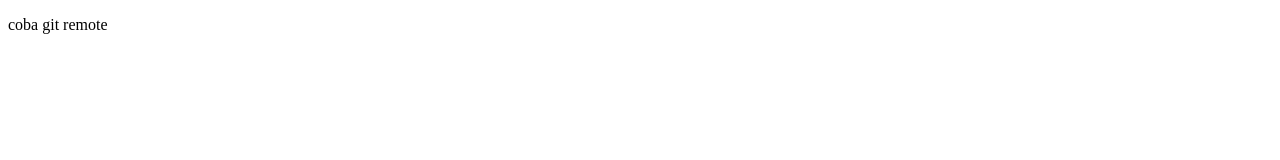
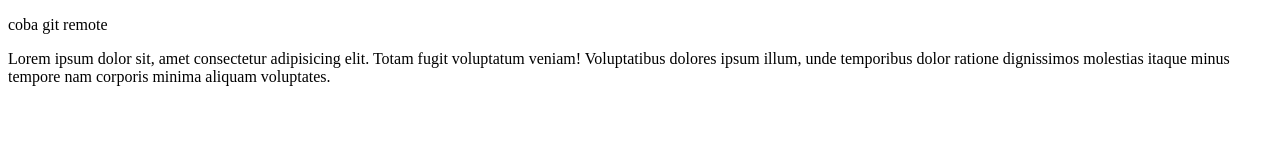
Before and after one commit to shaziawaludin/belajar-git, a plain HTML site: page index.html in a window 1280 px wide. Drawn offline with Linux system fonts and the light colour scheme.

Commit message:
megedit isi index.html

```diff
--- a/index.html
+++ b/index.html
@@ -7,5 +7,6 @@
 </head>
 <body>
     <p>coba git remote</p>
+    <p>Lorem ipsum dolor sit, amet consectetur adipisicing elit. Totam fugit voluptatum veniam! Voluptatibus dolores ipsum illum, unde temporibus dolor ratione dignissimos molestias itaque minus tempore nam corporis minima aliquam voluptates.</p>
 </body>
 </html>
```
